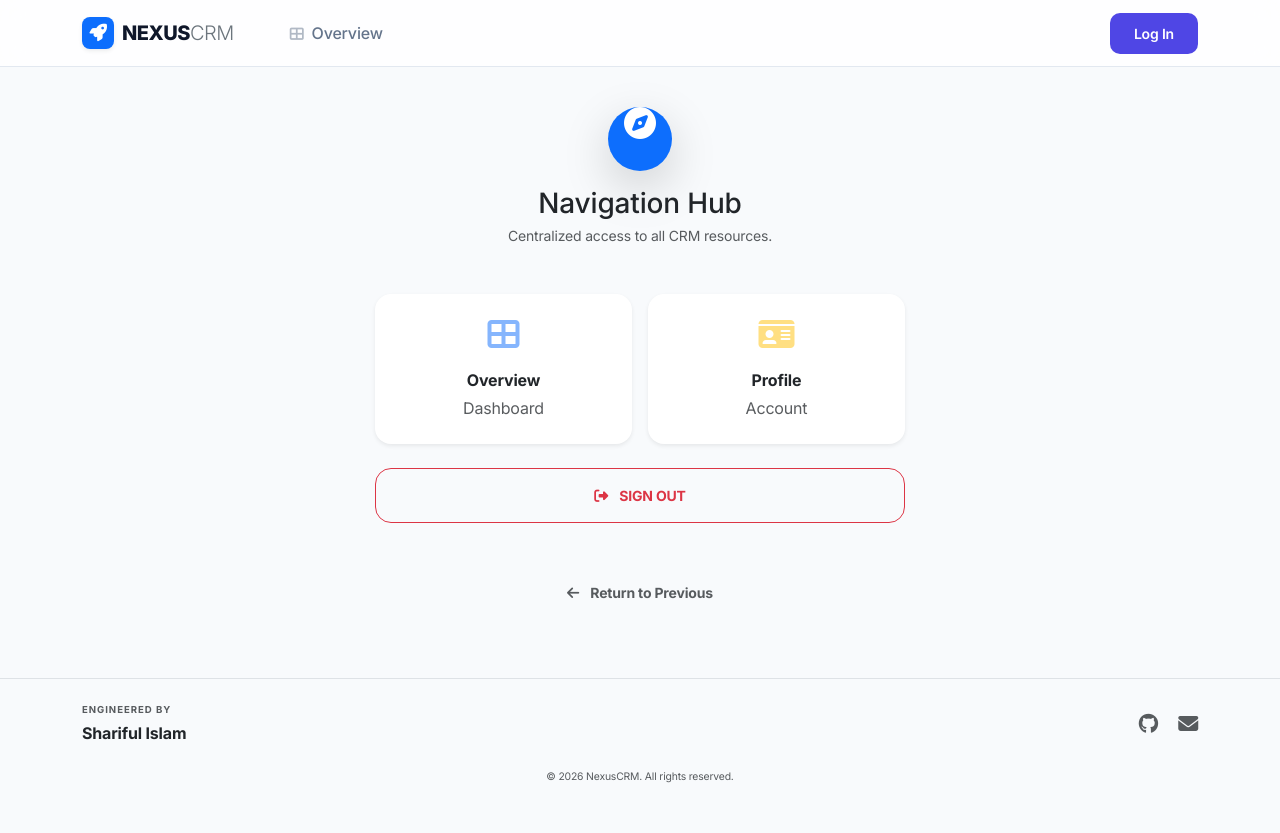
After one commit to sharifulnrv/nexuscrm, a Flask app: template templates/menu.html in a window 1280 px wide. The commit adds this page. Run offline with Flask 3, Linux system fonts and the light colour scheme; the template is opened without the code that fills it, so the values that code supplies are empty; some libraries are stand-ins or nearby versions.

Commit message:
nabbar fixed

```diff
--- a/dashboard/crm_routes.py
+++ b/dashboard/crm_routes.py
@@ -240,6 +240,11 @@ def index():
                              fresh=f_fresh,
                              pending_handovers=pending_handovers,
                              sent_handovers=sent_handovers)
+
+@dashboard_bp.route('/menu')
+@login_required
+def menu_hub():
+    return render_template('menu.html')
 
 @dashboard_bp.route('/profile', methods=['GET', 'POST'])
 @login_required
--- a/templates/layout.html
+++ b/templates/layout.html
@@ -152,9 +152,11 @@
                 </div>
                 NEXUS<span class="text-secondary fw-light">CRM</span>
             </a>
-            <button id="navbarToggler" class="navbar-toggler border-0" type="button" data-bs-toggle="collapse" data-bs-target="#navbarNav">
-                <span class="navbar-toggler-icon"></span>
-            </button>
+            <!-- Mobile Navigation Hub Link (Replaces Toggler) -->
+            <a href="{{ url_for('dashboard.menu_hub') }}" class="d-lg-none btn btn-light border-0 shadow-sm p-2 rounded-3 text-muted">
+                <i class="fas fa-bars fa-lg"></i>
+            </a>
+
             <div class="collapse navbar-collapse" id="navbarNav">
                 <ul class="navbar-nav me-auto mb-2 mb-lg-0 ms-lg-4">
                     <li class="nav-item">
@@ -243,24 +245,5 @@
 
     <!-- Bootstrap JS -->
     <script src="https://cdn.jsdelivr.net/npm/bootstrap@5.3.0/dist/js/bootstrap.bundle.min.js"></script>
-
-    <!-- Sketchware/WebView Compatibility Bypass -->
-    <script>
-        document.addEventListener('DOMContentLoaded', function() {
-            var toggler = document.getElementById('navbarToggler');
-            var collapse = document.getElementById('navbarNav');
-
-            if (toggler && collapse) {
-                toggler.addEventListener('click', function(e) {
-                    // Manual toggle for environments where data-bs-toggle fails
-                    if (collapse.classList.contains('show')) {
-                        collapse.classList.remove('show');
-                    } else {
-                        collapse.classList.add('show');
-                    }
-                });
-            }
-        });
-    </script>
 </body>
 </html>
--- /dev/null
+++ b/templates/menu.html
@@ -0,0 +1,72 @@
+{% extends "layout.html" %}
+
+{% block content %}
+<div class="page-transition p-3">
+    <div class="row justify-content-center">
+        <div class="col-12 col-md-8 col-lg-6">
+            <div class="text-center mb-5">
+                <div class="bg-primary text-white rounded-circle shadow-lg mx-auto mb-3 d-grid place-items-center" style="width: 64px; height: 64px;">
+                    <i class="fas fa-compass fa-2x"></i>
+                </div>
+                <h3 class="fw-800 text-dark mb-1">Navigation Hub</h3>
+                <p class="text-muted small">Centralized access to all CRM resources.</p>
+            </div>
+
+            <div class="row g-3">
+                <div class="col-6">
+                    <a href="{{ url_for('dashboard.index') }}" class="card border-0 shadow-sm h-100 text-decoration-none transition-all hover-translate-y">
+                        <div class="card-body p-4 text-center">
+                            <div class="text-primary mb-3"><i class="fas fa-th-large fa-2x opacity-50"></i></div>
+                            <div class="fw-bold text-dark">Overview</div>
+                            <div class="smaller text-muted mt-1">Dashboard</div>
+                        </div>
+                    </a>
+                </div>
+
+                {% if session.user and session.user.Role == 'Admin' %}
+                <div class="col-6">
+                    <a href="{{ url_for('dashboard.manage_agents') }}" class="card border-0 shadow-sm h-100 text-decoration-none transition-all hover-translate-y">
+                        <div class="card-body p-4 text-center">
+                            <div class="text-secondary mb-3"><i class="fas fa-users-cog fa-2x opacity-50"></i></div>
+                            <div class="fw-bold text-dark">Agents</div>
+                            <div class="smaller text-muted mt-1">Management</div>
+                        </div>
+                    </a>
+                </div>
+                <div class="col-6">
+                    <a href="{{ url_for('dashboard.bulk_upload') }}" class="card border-0 shadow-sm h-100 text-decoration-none transition-all hover-translate-y">
+                        <div class="card-body p-4 text-center">
+                            <div class="text-info mb-3"><i class="fas fa-cloud-upload-alt fa-2x opacity-50"></i></div>
+                            <div class="fw-bold text-dark">Import</div>
+                            <div class="smaller text-muted mt-1">Bulk Tools</div>
+                        </div>
+                    </a>
+                </div>
+                {% endif %}
+
+                <div class="col-6">
+                    <a href="{{ url_for('dashboard.edit_profile') }}" class="card border-0 shadow-sm h-100 text-decoration-none transition-all hover-translate-y">
+                        <div class="card-body p-4 text-center">
+                            <div class="text-warning mb-3"><i class="fas fa-id-card fa-2x opacity-50"></i></div>
+                            <div class="fw-bold text-dark">Profile</div>
+                            <div class="smaller text-muted mt-1">Account</div>
+                        </div>
+                    </a>
+                </div>
+
+                <div class="col-12 mt-4">
+                    <a href="{{ url_for('auth.logout') }}" class="btn btn-outline-danger w-100 py-3 rounded-4 fw-bold">
+                        <i class="fas fa-sign-out-alt me-2"></i> SIGN OUT
+                    </a>
+                </div>
+            </div>
+
+            <div class="text-center mt-5">
+                <a href="javascript:history.back()" class="btn btn-link text-muted text-decoration-none smaller fw-bold">
+                    <i class="fas fa-arrow-left me-2"></i> Return to Previous
+                </a>
+            </div>
+        </div>
+    </div>
+</div>
+{% endblock %}
```
